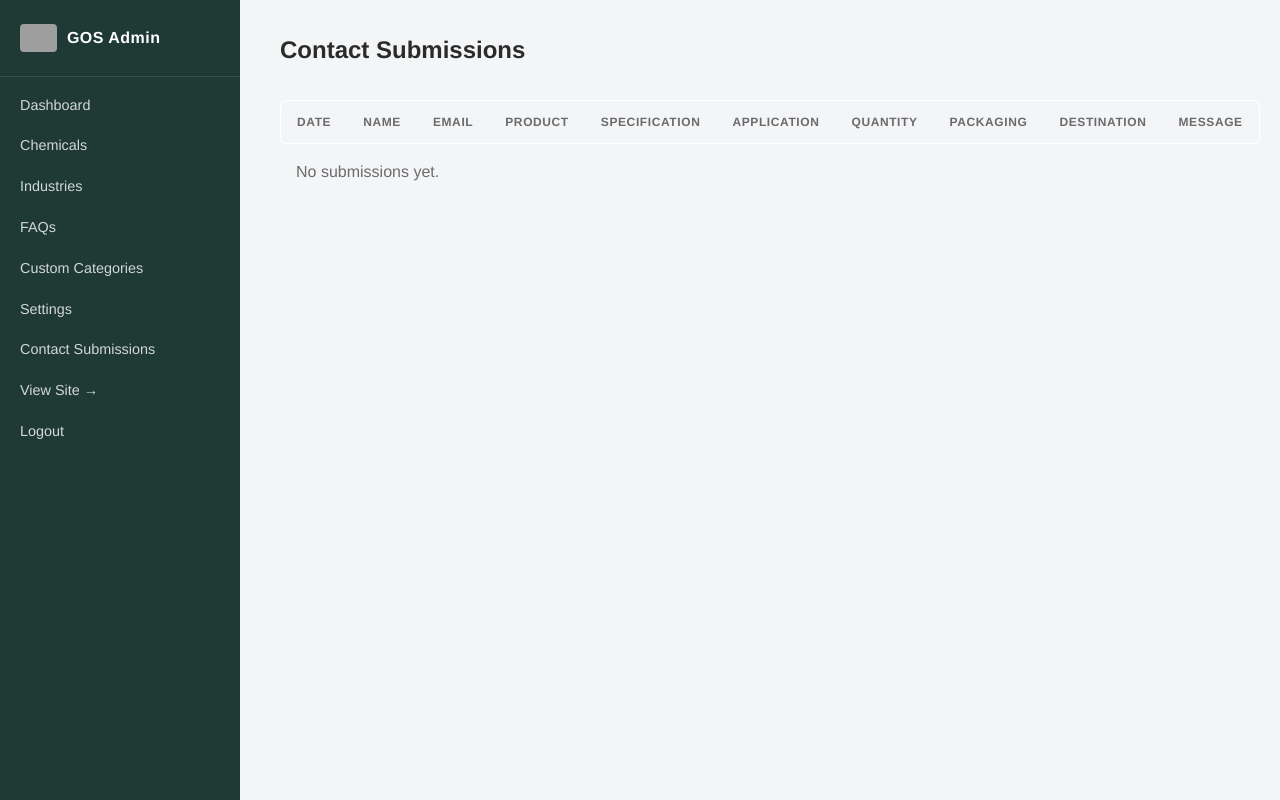
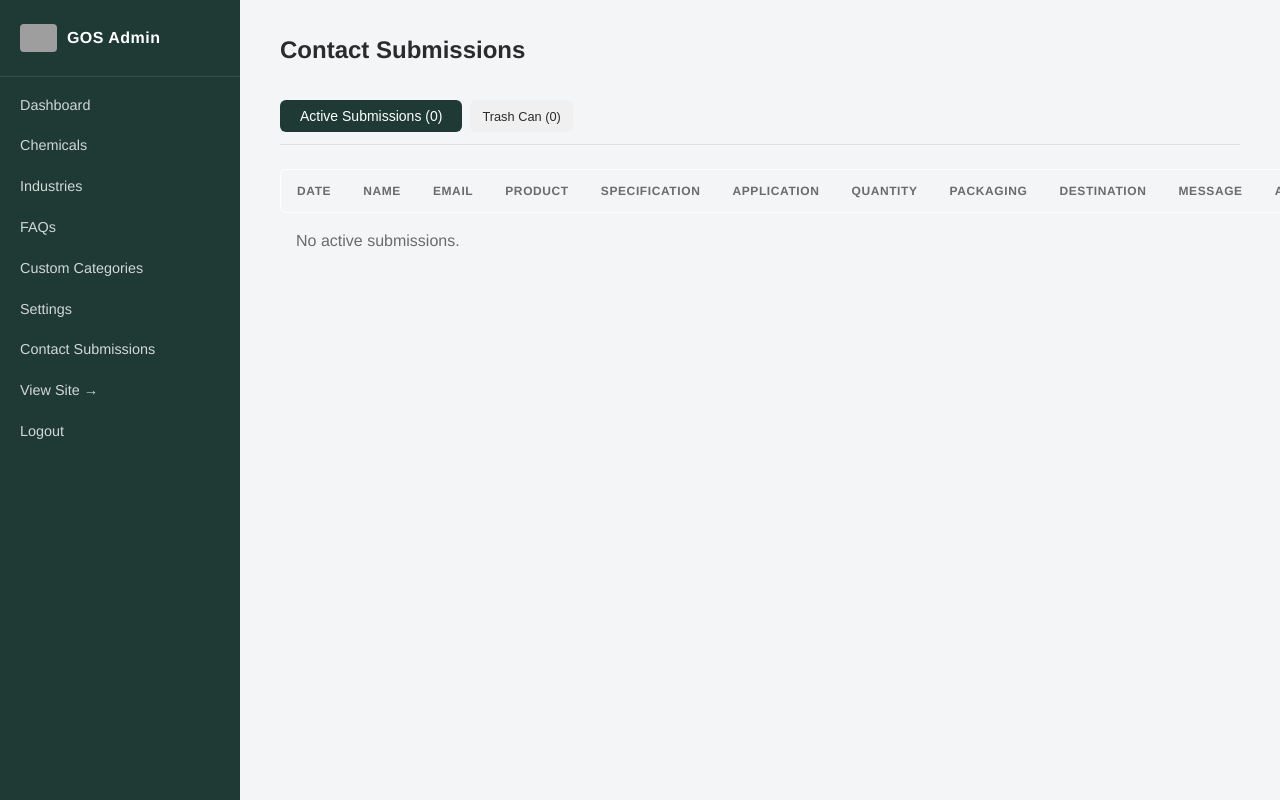
Before and after one commit to Eshan-Devadhara/GOS-Chemicals, a Flask app: page /admin/contact-submissions in a window 1280 px wide. Run offline with Flask 3, Linux system fonts and the light colour scheme; a user stored in the database is signed in; data that the repository does not hold is empty; grey boxes are pictures that could not be loaded.

Commit message:
Admin delete feature

```diff
--- a/backend/app.py
+++ b/backend/app.py
@@ -109,6 +109,13 @@ def initialize_database(app):
                     db.session.execute(text('ALTER TABLE chemical ADD COLUMN cloudinary_public_id VARCHAR(300)'))
                     db.session.commit()
                     app.logger.info("Migrated schema: added cloudinary_public_id to chemical table")
+
+                # Idempotent schema migration for deleted_at on contact_submission
+                cs_columns = [col['name'] for col in inspector.get_columns('contact_submission')]
+                if 'deleted_at' not in cs_columns:
+                    db.session.execute(text('ALTER TABLE contact_submission ADD COLUMN deleted_at TIMESTAMP'))
+                    db.session.commit()
+                    app.logger.info("Migrated schema: added deleted_at to contact_submission table")
             except Exception as e:
                 app.logger.error(f"Schema migration error: {e}", exc_info=True)
 
--- a/backend/routes/admin.py
+++ b/backend/routes/admin.py
@@ -1,5 +1,6 @@
 import os
 import uuid
+from datetime import datetime, timedelta
 from flask import Blueprint, render_template, request, redirect, url_for, flash, current_app
 from flask_login import login_required
 from werkzeug.utils import secure_filename
@@ -23,9 +24,11 @@ def dashboard():
                            chemical_count=Chemical.query.count(),
                            industry_count=Industry.query.count(),
                            faq_count=FAQ.query.count(),
-                           submission_count=ContactSubmission.query.count(),
-                           recent_submissions=ContactSubmission.query.order_by(
-                               ContactSubmission.created_at.desc()).limit(5).all())
+                           submission_count=ContactSubmission.query.filter(
+                               ContactSubmission.deleted_at.is_(None)).count(),
+                           recent_submissions=ContactSubmission.query.filter(
+                               ContactSubmission.deleted_at.is_(None)
+                           ).order_by(ContactSubmission.created_at.desc()).limit(5).all())
 
 
 # --- Chemicals CRUD ---
@@ -270,8 +273,66 @@ def settings():
 
 
 # --- Contact Submissions ---
+def _purge_expired_trash():
+    cutoff = datetime.utcnow() - timedelta(days=30)
+    ContactSubmission.query.filter(
+        ContactSubmission.deleted_at.isnot(None),
+        ContactSubmission.deleted_at < cutoff
+    ).delete(synchronize_session=False)
+    db.session.commit()
+
+
 @admin_bp.route('/admin/contact-submissions')
 @login_required
 def contact_submissions():
-    submissions = ContactSubmission.query.order_by(ContactSubmission.created_at.desc()).all()
-    return render_template('admin/contact_submissions.html', submissions=submissions)
+    _purge_expired_trash()
+    submissions = ContactSubmission.query.filter(
+        ContactSubmission.deleted_at.is_(None)
+    ).order_by(ContactSubmission.created_at.desc()).all()
+    trash_submissions = ContactSubmission.query.filter(
+        ContactSubmission.deleted_at.isnot(None)
+    ).order_by(ContactSubmission.deleted_at.desc()).all()
+    return render_template('admin/contact_submissions.html',
+                           submissions=submissions,
+                           trash_submissions=trash_submissions)
+
+
+@admin_bp.route('/admin/contact-submissions/<int:id>/trash', methods=['POST'])
+@login_required
+def contact_submission_trash(id):
+    submission = ContactSubmission.query.get_or_404(id)
+    submission.deleted_at = datetime.utcnow()
+    db.session.commit()
+    flash('Submission moved to Trash.', 'success')
+    return redirect(url_for('admin.contact_submissions'))
+
+
+@admin_bp.route('/admin/contact-submissions/<int:id>/restore', methods=['POST'])
+@login_required
+def contact_submission_restore(id):
+    submission = ContactSubmission.query.get_or_404(id)
+    submission.deleted_at = None
+    db.session.commit()
+    flash('Submission restored from Trash.', 'success')
+    return redirect(url_for('admin.contact_submissions') + '#trash')
+
+
+@admin_bp.route('/admin/contact-submissions/<int:id>/delete', methods=['POST'])
+@login_required
+def contact_submission_delete(id):
+    submission = ContactSubmission.query.get_or_404(id)
+    db.session.delete(submission)
+    db.session.commit()
+    flash('Submission permanently deleted.', 'success')
+    return redirect(url_for('admin.contact_submissions') + '#trash')
+
+
+@admin_bp.route('/admin/contact-submissions/empty-trash', methods=['POST'])
+@login_required
+def contact_submissions_empty_trash():
+    ContactSubmission.query.filter(
+        ContactSubmission.deleted_at.isnot(None)
+    ).delete(synchronize_session=False)
+    db.session.commit()
+    flash('Trash emptied.', 'success')
+    return redirect(url_for('admin.contact_submissions') + '#trash')
--- a/backend/templates/admin/contact_submissions.html
+++ b/backend/templates/admin/contact_submissions.html
@@ -4,8 +4,34 @@
 <div class="admin-header">
     <h1>Contact Submissions</h1>
 </div>
+
+<div style="display:flex; gap:0.5rem; margin-bottom:1.5rem; border-bottom:1px solid var(--admin-border); padding-bottom:0.75rem;">
+    <button id="tab-active-btn" type="button" class="btn btn-primary" onclick="showTab('active')">
+        Active Submissions ({{ submissions|length }})
+    </button>
+    <button id="tab-trash-btn" type="button" class="btn btn-sm" style="background:#f0f0f0; color:var(--admin-text);" onclick="showTab('trash')">
+        Trash Can ({{ trash_submissions|length }})
+    </button>
+</div>
+
+<!-- Active Submissions Section -->
+<div id="section-active">
     <table>
-    <thead><tr><th>Date</th><th>Name</th><th>Email</th><th>Product</th><th>Specification</th><th>Application</th><th>Quantity</th><th>Packaging</th><th>Destination</th><th>Message</th></tr></thead>
+        <thead>
+            <tr>
+                <th>Date</th>
+                <th>Name</th>
+                <th>Email</th>
+                <th>Product</th>
+                <th>Specification</th>
+                <th>Application</th>
+                <th>Quantity</th>
+                <th>Packaging</th>
+                <th>Destination</th>
+                <th>Message</th>
+                <th>Actions</th>
+            </tr>
+        </thead>
         <tbody>
         {% for s in submissions %}
         <tr>
@@ -18,10 +44,112 @@
             <td>{{ s.quantity or '—' }}</td>
             <td>{{ s.packaging or '—' }}</td>
             <td>{{ s.destination or '—' }}</td>
-        <td style="max-width:250px; overflow:hidden; text-overflow:ellipsis; white-space:nowrap;">{{ s.message or '—' }}</td>
+            <td style="max-width:200px; overflow:hidden; text-overflow:ellipsis; white-space:nowrap;">{{ s.message or '—' }}</td>
+            <td>
+                <form method="POST" action="{{ url_for('admin.contact_submission_trash', id=s.id) }}" style="display:inline;" onsubmit="return confirm('Move this submission to Trash?');">
+                    <button type="submit" class="btn btn-danger btn-sm">Delete</button>
+                </form>
+            </td>
         </tr>
         {% endfor %}
         </tbody>
     </table>
-{% if not submissions %}<p style="padding:1rem; color:var(--admin-text-muted);">No submissions yet.</p>{% endif %}
+    {% if not submissions %}<p style="padding:1rem; color:var(--admin-text-muted);">No active submissions.</p>{% endif %}
+</div>
+
+<!-- Trash Can Section -->
+<div id="section-trash" style="display:none;">
+    <div style="background:#fff3cd; color:#856404; border:1px solid #ffeeba; padding:0.75rem 1rem; border-radius:var(--admin-radius); margin-bottom:1rem; display:flex; justify-content:space-between; align-items:center;">
+        <span>Submissions in Trash are automatically deleted after 30 days.</span>
+        {% if trash_submissions %}
+        <form method="POST" action="{{ url_for('admin.contact_submissions_empty_trash') }}" onsubmit="return confirm('Permanently delete all items in Trash? This cannot be undone.');" style="margin:0;">
+            <button type="submit" class="btn btn-danger btn-sm">Empty Trash</button>
+        </form>
+        {% endif %}
+    </div>
+
+    <table>
+        <thead>
+            <tr>
+                <th>Date</th>
+                <th>Name</th>
+                <th>Email</th>
+                <th>Product</th>
+                <th>Specification</th>
+                <th>Application</th>
+                <th>Quantity</th>
+                <th>Packaging</th>
+                <th>Destination</th>
+                <th>Message</th>
+                <th>Deleted On</th>
+                <th>Auto-Purge</th>
+                <th>Actions</th>
+            </tr>
+        </thead>
+        <tbody>
+        {% for s in trash_submissions %}
+        <tr>
+            <td>{{ s.created_at.strftime('%Y-%m-%d %H:%M') }}</td>
+            <td>{{ s.name }}</td>
+            <td>{{ s.email }}</td>
+            <td>{{ s.product or '—' }}</td>
+            <td>{{ s.specification or '—' }}</td>
+            <td>{{ s.application or '—' }}</td>
+            <td>{{ s.quantity or '—' }}</td>
+            <td>{{ s.packaging or '—' }}</td>
+            <td>{{ s.destination or '—' }}</td>
+            <td style="max-width:180px; overflow:hidden; text-overflow:ellipsis; white-space:nowrap;">{{ s.message or '—' }}</td>
+            <td>{{ s.deleted_at.strftime('%Y-%m-%d %H:%M') if s.deleted_at else '—' }}</td>
+            <td><span style="color:var(--admin-danger); font-weight:600;">{{ s.days_until_purge }} day{% if s.days_until_purge != 1 %}s{% endif %} left</span></td>
+            <td style="white-space:nowrap;">
+                <form method="POST" action="{{ url_for('admin.contact_submission_restore', id=s.id) }}" style="display:inline;">
+                    <button type="submit" class="btn btn-primary btn-sm">Restore</button>
+                </form>
+                <form method="POST" action="{{ url_for('admin.contact_submission_delete', id=s.id) }}" style="display:inline; margin-left:0.25rem;" onsubmit="return confirm('Permanently delete this submission? This cannot be undone.');">
+                    <button type="submit" class="btn btn-danger btn-sm">Delete Permanently</button>
+                </form>
+            </td>
+        </tr>
+        {% endfor %}
+        </tbody>
+    </table>
+    {% if not trash_submissions %}<p style="padding:1rem; color:var(--admin-text-muted);">Trash is empty.</p>{% endif %}
+</div>
+
+<script>
+function showTab(tab) {
+    const activeSection = document.getElementById('section-active');
+    const trashSection = document.getElementById('section-trash');
+    const activeBtn = document.getElementById('tab-active-btn');
+    const trashBtn = document.getElementById('tab-trash-btn');
+
+    if (tab === 'trash') {
+        activeSection.style.display = 'none';
+        trashSection.style.display = 'block';
+        trashBtn.className = 'btn btn-primary';
+        trashBtn.style.background = '';
+        trashBtn.style.color = '';
+        activeBtn.className = 'btn btn-sm';
+        activeBtn.style.background = '#f0f0f0';
+        activeBtn.style.color = 'var(--admin-text)';
+        window.location.hash = 'trash';
+    } else {
+        activeSection.style.display = 'block';
+        trashSection.style.display = 'none';
+        activeBtn.className = 'btn btn-primary';
+        activeBtn.style.background = '';
+        activeBtn.style.color = '';
+        trashBtn.className = 'btn btn-sm';
+        trashBtn.style.background = '#f0f0f0';
+        trashBtn.style.color = 'var(--admin-text)';
+        if (window.location.hash === '#trash') {
+            history.replaceState(null, null, window.location.pathname);
+        }
+    }
+}
+
+if (window.location.hash === '#trash') {
+    showTab('trash');
+}
+</script>
 {% endblock %}
```
Also changed, not shown: backend/models.py (+10 -1 lines). Lines whose indentation alone changed are shown as unchanged.
